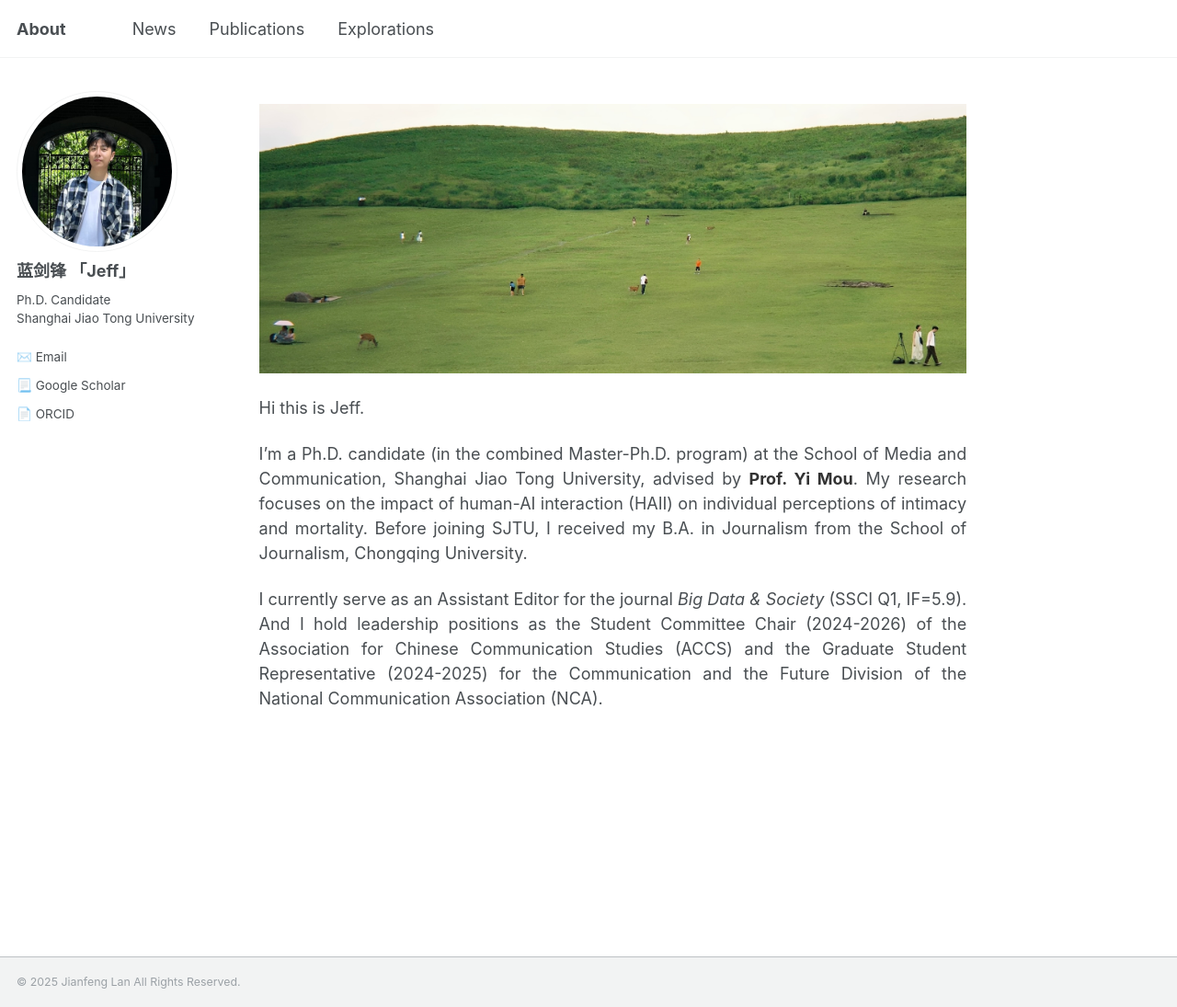
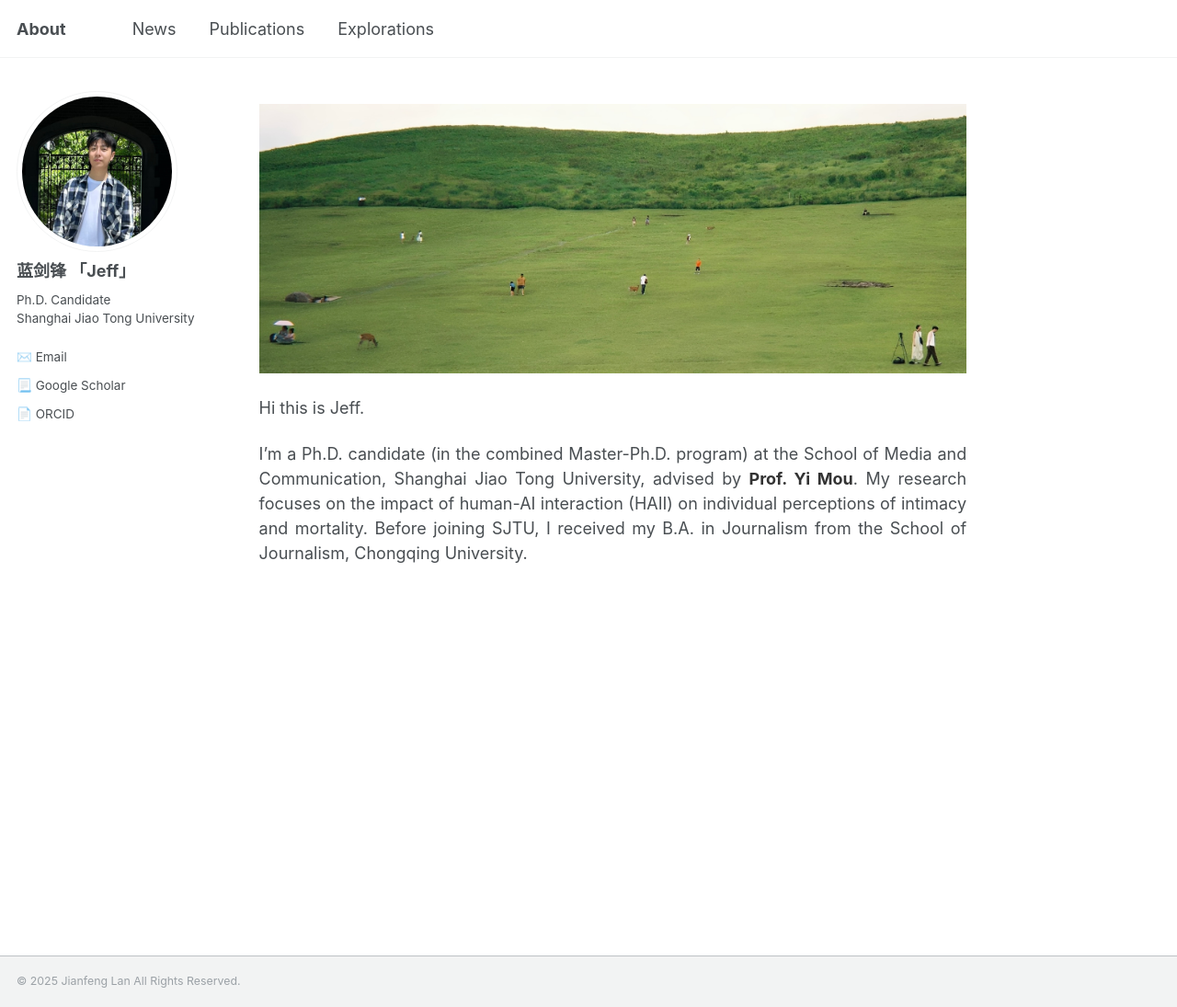
Before and after one commit to jianfenglan/jianfenglan.github.io, a Jekyll site: the page built from _pages/about.md, in a window 1280 px wide and 1095 px high. Shown: the whole window at 92% size. Built offline with Jekyll 4.4.1, drawn with Linux system fonts in a browser that asks for light colours.

Commit message:
Update about.md

```diff
--- a/_pages/about.md
+++ b/_pages/about.md
@@ -42,5 +42,3 @@ redirect_from:
 Hi this is Jeff.
 
 I'm a Ph.D. candidate (in the combined Master-Ph.D. program) at the School of Media and Communication, Shanghai Jiao Tong University, advised by [**Prof. Yi Mou**](https://cfmhmc.github.io/yimou.github.io/). My research focuses on the impact of human-AI interaction (HAII) on individual perceptions of intimacy and mortality. Before joining SJTU, I received my B.A. in Journalism from the School of Journalism, Chongqing University.
-
-I currently serve as an Assistant Editor for the journal *Big Data & Society* (SSCI Q1, IF=5.9). And I hold leadership positions as the Student Committee Chair (2024-2026) of the Association for Chinese Communication Studies (ACCS) and the Graduate Student Representative (2024-2025) for the Communication and the Future Division of the National Communication Association (NCA).
```
